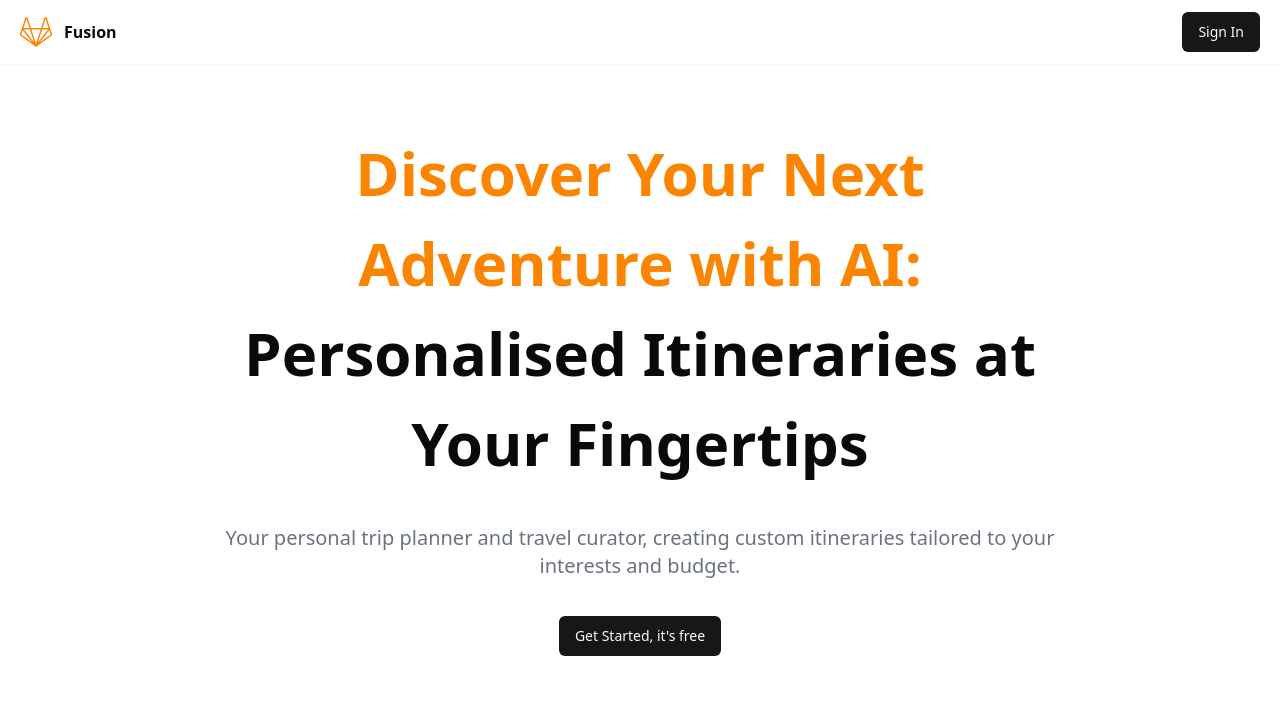
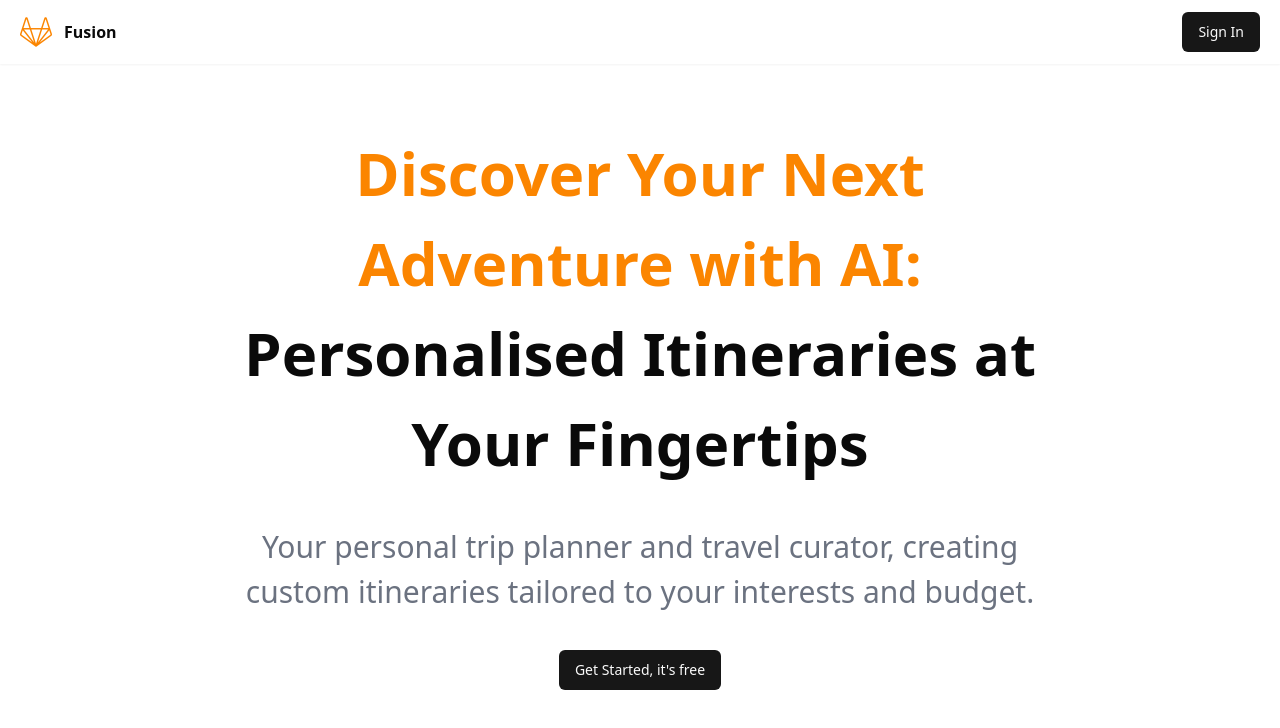
Before and after one commit to armanulhaq/fusion-trip, a React (Vite) app: page / in a window 1280 px wide. Shown: the top 728 px of the page. Built offline with nearby package versions, Linux system fonts and the light colour scheme.

Commit message:
fix font size on different devices

```diff
--- a/src/components/custom/Hero.jsx
+++ b/src/components/custom/Hero.jsx
@@ -3,14 +3,16 @@ import { Button } from "../ui/button";
 
 const Hero = () => {
     return (
+        // padding of 4 is given by default (but taken by mobile devices as they don't have it by default), sm is for medium sized device like tablets and 8 padding is given and for md is for laptops and lg for desktop
         <div className="flex flex-col items-center w-full px-4 sm:px-8 md:px-56 gap-9">
+            {/* text-size is 32 by default(mobile), and likewise... */}
             <h1 className="font-extrabold text-[32px] sm:text-[40px] md:text-[60px] text-center mt-16">
                 <span className="text-[#fb8500]">
                     Discover Your Next Adventure with AI:
                 </span>{" "}
                 Personalised Itineraries at Your Fingertips{" "}
             </h1>
-            <p className="text-xl text-gray-500 text-center">
+            <p className="text-[16px] sm:text-[20px] md:text-[30px] text-gray-500 text-center">
                 Your personal trip planner and travel curator, creating custom
                 itineraries tailored to your interests and budget.
             </p>
```
